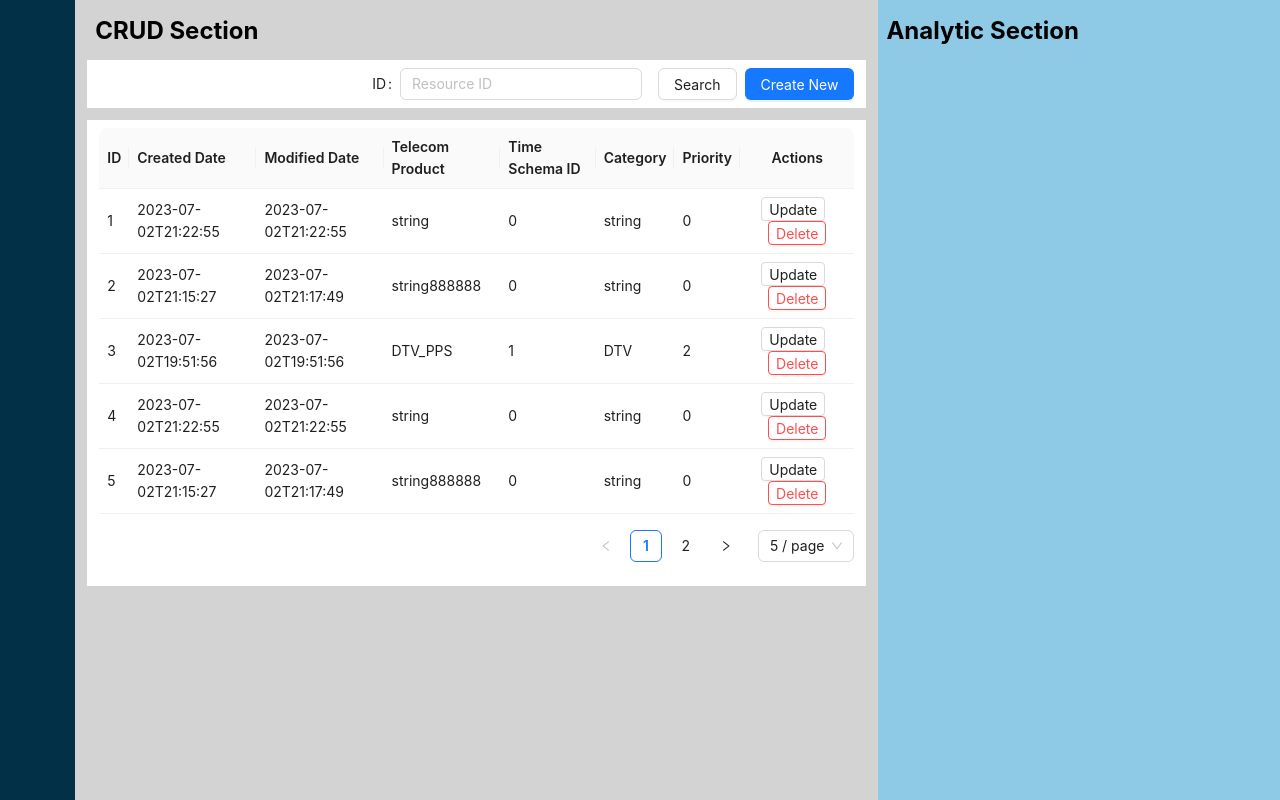
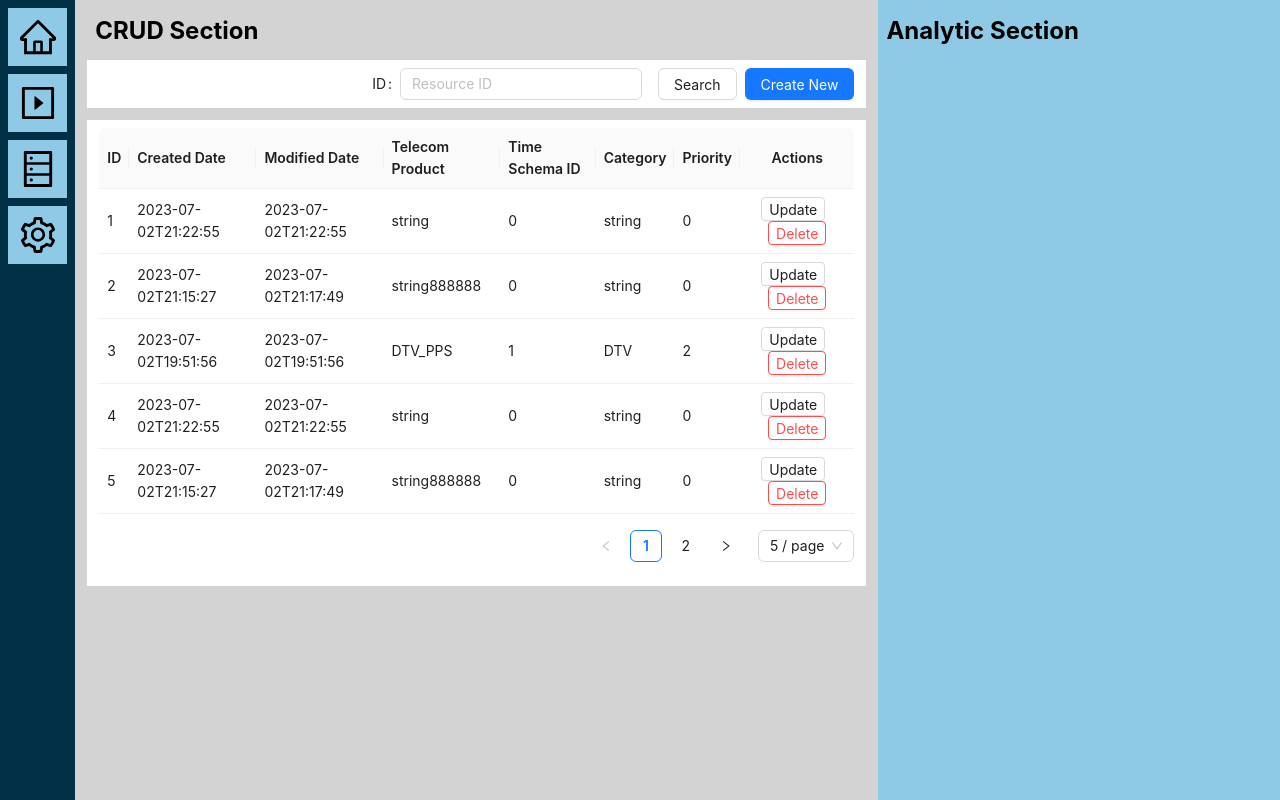
Before and after one commit to Sameera-Senarathna/hra-cse-dashboard, a React (Create React App) app: page / in a window 1280 px wide. Built offline with nearby package versions, Linux system fonts and the light colour scheme.

Commit message:
Side menu Updated

```diff
--- a/src/App.css
+++ b/src/App.css
@@ -42,3 +42,20 @@
     padding: 8px 12px;
     background: white;
 }
+
+.menu-item {
+    margin: 8px;
+    background: #8ECAE6;
+    height: 58px;
+    display: flex;
+    align-items: center;
+    justify-content: center;
+}
+
+.menu-item:hover {
+    cursor: pointer;
+    font-size: 60px;
+    -webkit-box-shadow: 0px 0px 4px 0px rgba(255,255,255,1);
+    -moz-box-shadow: 0px 0px 4px 0px rgba(255,255,255,1);
+    box-shadow: 0px 0px 4px 0px rgba(255,255,255,1);
+}
--- a/src/App.tsx
+++ b/src/App.tsx
@@ -3,6 +3,8 @@ import './App.css';
 import {Button, Checkbox, Col, Form, Input, Modal, Radio, Row, Select, Table} from "antd";
 import TelcoResourceModel from "./telco-resource.model";
 import {ColumnsType} from "antd/es/table";
+
+import {HomeOutlined, PlaySquareOutlined, SettingOutlined, DatabaseOutlined} from '@ant-design/icons';
 
 function App() {
 
@@ -195,7 +197,20 @@ function App() {
     return (
         <>
             <div className="app-container">
-                <div className="app-side-menu"></div>
+                <div className="app-side-menu">
+                    <div className="menu-item">
+                        <HomeOutlined style={{fontSize: 36}}/>
+                    </div>
+                    <div className="menu-item">
+                        <PlaySquareOutlined style={{fontSize: 36}}/>
+                    </div>
+                    <div className="menu-item">
+                        <DatabaseOutlined style={{fontSize: 36}}/>
+                    </div>
+                    <div className="menu-item">
+                        <SettingOutlined style={{fontSize: 36}}/>
+                    </div>
+                </div>
                 <div className="app-content">
                     <Row>
                         <Col span={16} className="crud-section">
@@ -355,8 +370,8 @@ function App() {
                 <p style={{fontSize: 16}}>Are you sure you want to delete this resource?</p>
                 <p style={{marginTop: 8}}>
                     <span style={{fontWeight: 500}}>ID: </span>
-                        {deleteModelData.selectedResource?.id}
-                    </p>
+                    {deleteModelData.selectedResource?.id}
+                </p>
                 <p>
                     <span style={{fontWeight: 500}}>Telecom Product: </span>
                     {deleteModelData.selectedResource?.telecomProduct}
```
